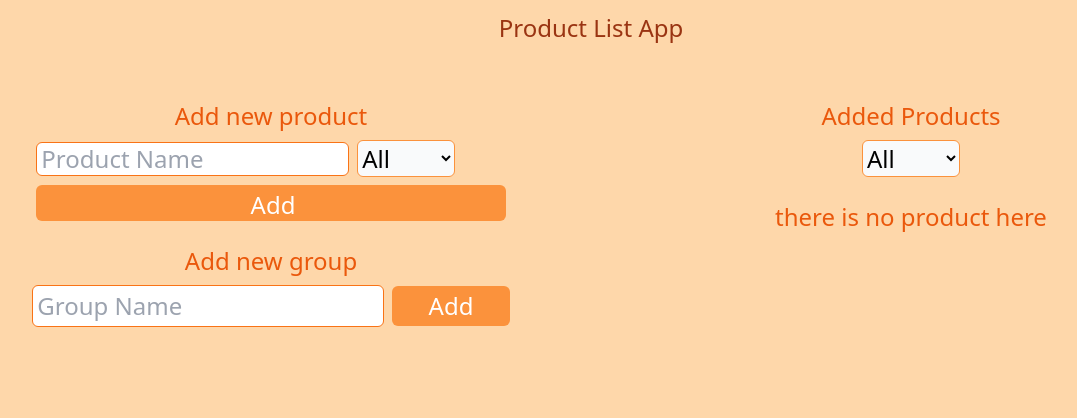
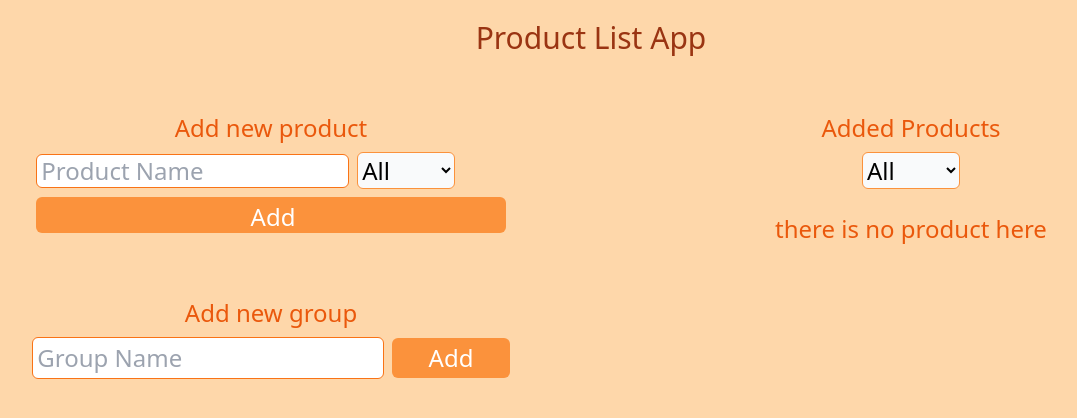
Before and after one commit to mahdi-nemati/Products-List-App, a React (Create React App) app: page / in a window 1280 px wide. Shown: the top 418 px of the page, without its empty margins (49-1126 px from the left). Built offline with nearby package versions, Linux system fonts and the light colour scheme.

Commit message:
fixed styles bug

```diff
--- a/src/components/NewGroup.jsx
+++ b/src/components/NewGroup.jsx
@@ -1,6 +1,6 @@
 const NewGroup = ({ submitUpdateGroup, updateGroupHandler, newGroup }) => {
   return (
-    <section class="flex flex-col mb-6 items-center w-full md:w-11/12">
+    <section class="flex flex-col mb-6 items-center w-full md:w-11/12 lg:mt-10">
       <h2 class="text-base text-orange-600 mb-2 sm:text-lg md:text-xl lg:text-2xl">
         Add new group
       </h2>
--- a/src/components/ProductListApp.js
+++ b/src/components/ProductListApp.js
@@ -79,7 +79,7 @@ const ProdutListApp = () => {
   };
   return (
     <main class="flex flex-col items-cent items-center ">
-      <h1 class="mb-14 mt-3 text-lg text-orange-800 sm:text-xl md:text-2xl">
+      <h1 class="mb-14 mt-3 text-lg text-orange-800 sm:text-xl md:text-2xl lg:text-3xl lg:mt-5">
         Product List App
       </h1>
       <section class="w-full lg:flex">
```
